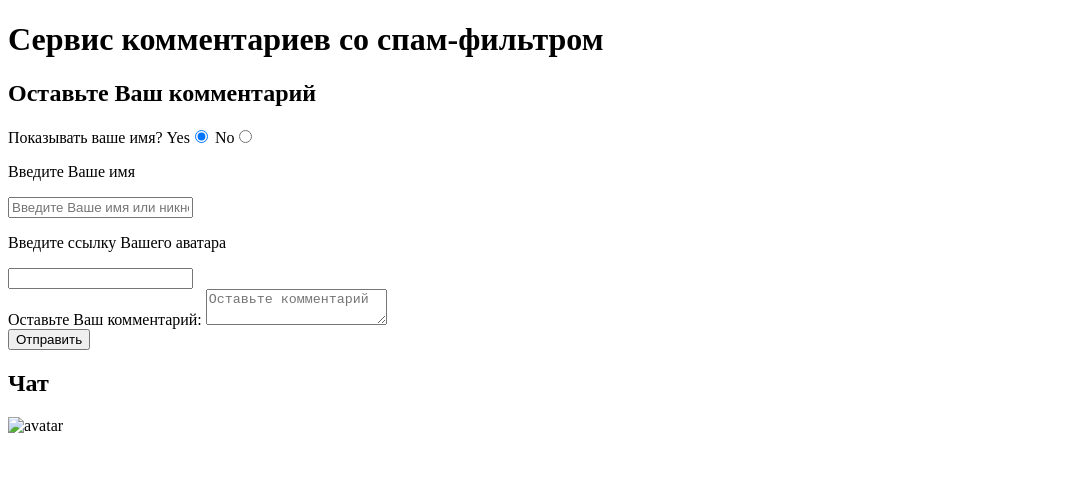
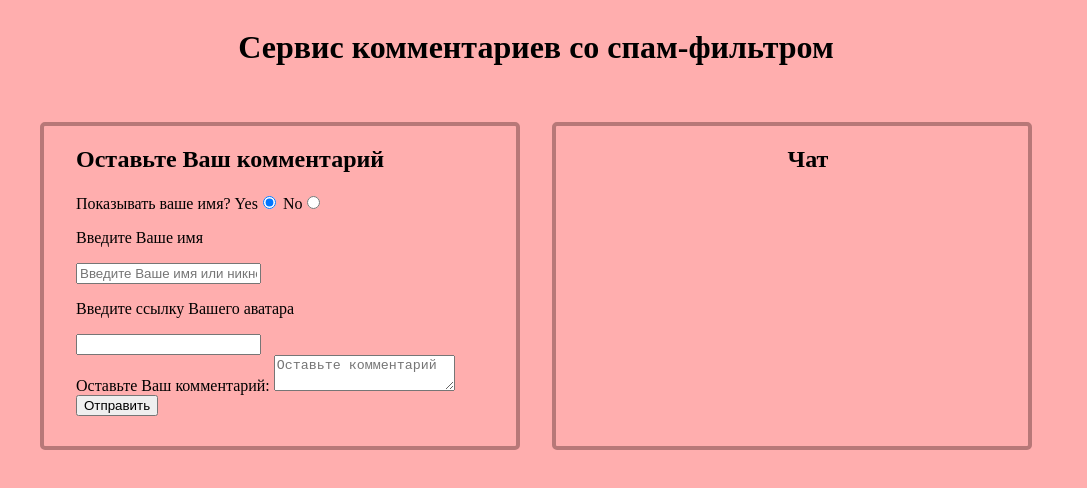
Before and after one commit to anastasiadergaeva/comment-service, a plain HTML site: page index.html in a window 1280 px wide. Shown: the whole page, without its empty margins (0-1087 px from the left). Drawn offline with Linux system fonts and the light colour scheme.

Commit message:
add some styles

```diff
--- a/assets/styles/index.css
+++ b/assets/styles/index.css
@@ -0,0 +1,36 @@
+body {
+    background-color: rgb(255, 174, 174);
+}
+
+.main {
+    width: 40wh;
+    padding-right: 2em;
+    padding-left: 2em;
+    display: grid;
+    grid-template-columns: 40% 40%;
+    grid-template-rows: 20% 80%;
+    gap: 2em;
+}
+
+.main__h1 {
+    grid-area: 1/1/2/3;
+    text-align: center;
+}
+
+.sendcomment {
+    padding-left: 2em;
+    grid-area: 2/1/3/2;
+    border: 4px solid rgba(97, 54, 54, 0.45);
+    border-radius: 5px;
+}
+
+.chat {
+    padding-left: 2em;
+    grid-area: 2/2/3/3;
+    border: 4px solid rgba(97, 54, 54, 0.45);
+    border-radius: 5px;
+}
+
+.chat__h2 {
+    text-align: center;
+}
--- a/index.html
+++ b/index.html
@@ -5,12 +5,13 @@
     <meta charset="UTF-8">
     <meta name="viewport" content="width=device-width, initial-scale=1.0">
     <link type="stylesheet" href="assets/styles/index.css">
+    <link rel="stylesheet" href="assets/styles/index.css">
     <title>Сервис комментариев</title>
 </head>
 
 <body>
-    <main>
-        <h1>Сервис комментариев со спам-фильтром</h1>
+    <main class="main">
+        <h1 class="main__h1">Сервис комментариев со спам-фильтром</h1>
         <section class="sendcomment">
             <h2 class="sendcomment__h2">Оставьте Ваш комментарий</h2>
             <div class="sendcomment__checkname">
@@ -35,7 +36,7 @@
         <section class="chat">
             <h2 class="chat__h2">Чат</h2>
             <div class="chat__userinfo">
-                <img src="" class="user-avatar" alt="avatar"></img>
+                <img src="" class="user-avatar"></img>
                 <p class="resultusername"></p>
             </div>
             <div class="chat__date">
```
